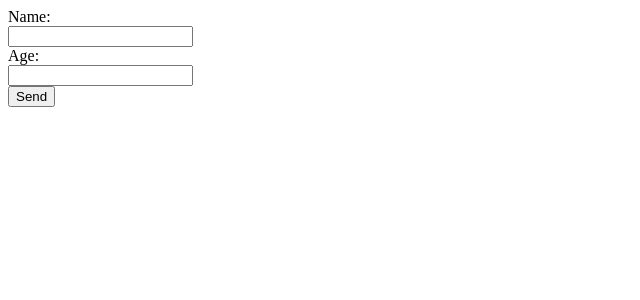
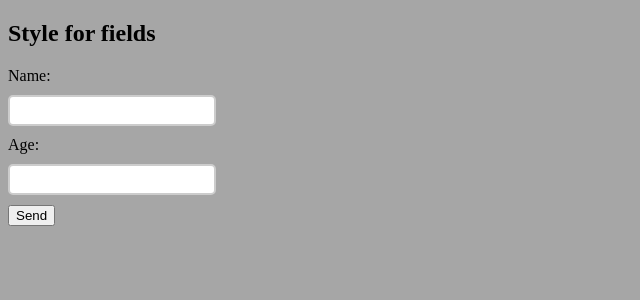
Before and after one commit to NothingToC/book, a Django app: page / in a window 1280 px wide. Shown: the top 300 px of the page, without its empty margins (0-640 px from the left). Run offline with Django 5.2, Linux system fonts and the light colour scheme.

Commit message:
page 231

```diff
--- a/task/hello/firstapp/forms.py
+++ b/task/hello/firstapp/forms.py
@@ -2,5 +2,5 @@
 from django import forms
 
 class UserForm(forms.Form):
-    name = forms.CharField(label="Name")
-    age = forms.IntegerField(label="Age")
+    name = forms.CharField(label="Name", widget=forms.TextInput(attrs={'class': 'myfield'}))
+    age = forms.IntegerField(label="Age", widget=forms.NumberInput(attrs={'class': 'myfield'}))
--- a/task/hello/templates/firstapp/index.html
+++ b/task/hello/templates/firstapp/index.html
@@ -4,15 +4,30 @@
     <meta charset="UTF-8">
     <meta name="viewport" content="width=device-width, initial-scale=1.0">
     <title>Document</title>
+    <style>
+        body {
+            background: #a6a6a6;
+        }
+
+        .myfield {
+            border: 2px solid #ccc;
+            border-radius: 5px;
+            height: 25px;
+            width: 200px;
+            margin: 10px 10px 10px 0;
+        }
+    </style>
 </head>
-<body>
-    <form method="POST" novalidate>
+<body class="container">
+    <h2>Style for fields</h2>
+    <form method="post" novalidate>
         {% csrf_token %}
-        <div class="form-group">
+        <div>
             {% for field in form %}
-                <div>{{ field.label_tag }}</div>
-                <div>{{ field }}</div>
-                <div class="error">{{ field.errors }}</div>
+                <div class="row">
+                    {{field.label_tag}}
+                    <div class="col-md-10">{{field}}</div>
+                </div>
             {% endfor %}
         </div>
         <input type="submit" value="Send">
```
